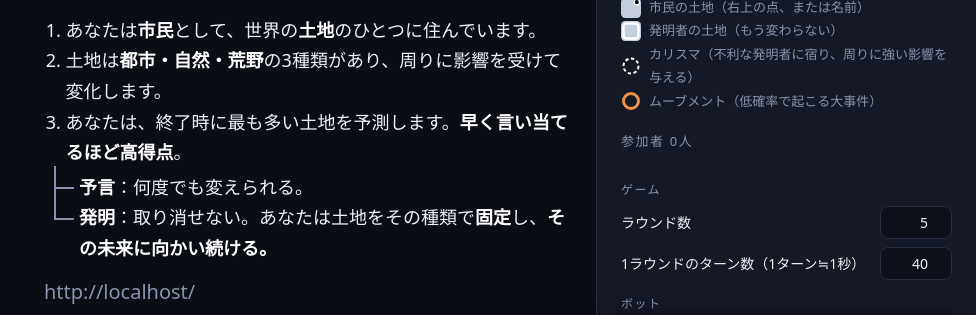
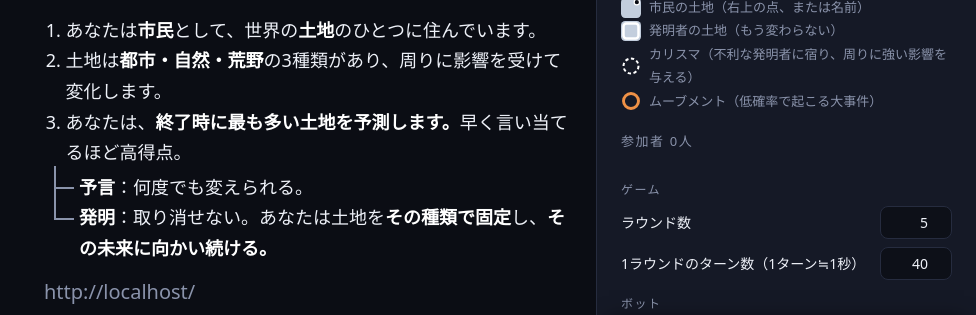
Before and after one commit to yuuuyuuuyuuun/20261123_interaction_design, a website: page public/host.html in a window 1280 px wide. Shown: the part 336-651 px from the top of the page, 304-1280 px from the left. Drawn offline with nearby package versions, Linux system fonts and the light colour scheme; no server answers.

Commit message:
Fix HTML formatting in host.html

```diff
--- a/public/host.html
+++ b/public/host.html
@@ -96,10 +96,10 @@
             <ol class="rules">
               <li>あなたは<b>市民</b>として、世界の<b>土地</b>のひとつに住んでいます。</li>
               <li>土地は<b>都市・自然・荒野</b>の3種類があり、周りに影響を受けて変化します。</li>
-              <li>あなたは、終了時に最も多い土地を予測します。<b>早く言い当てるほど高得点</b>。
+              <li>あなたは、<b>終了時に最も多い土地を予測します。</b>早く言い当てるほど高得点。
                 <ul class="branches">
                   <li><b>予言</b>：何度でも変えられる。</li>
-                  <li><b>発明</b>：取り消せない。あなたは土地をその種類で<b>固定</b>し、<b>その未来に向かい続ける。</b></li>
+                  <li><b>発明</b>：取り消せない。あなたは土地を<b>その種類で固定</b>し、<b>その未来に向かい続ける。</b></li>
                 </ul>
               </li>
             </ol>
```
